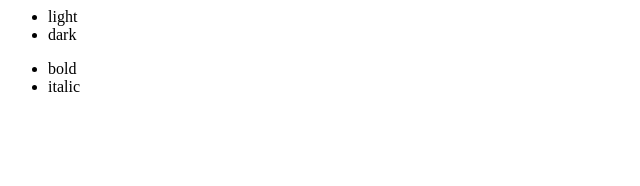
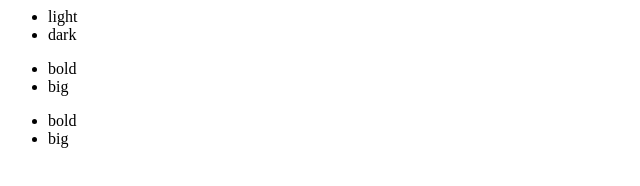
Before and after one commit to silvia2017/Test_tut, a plain HTML site: page index.html in a window 1280 px wide. Shown: the full height of the page, 0-640 px from the left. Drawn offline with Linux system fonts and the light colour scheme.

Commit message:
added new module

```diff
--- a/index.html
+++ b/index.html
@@ -9,9 +9,15 @@
         <module-two>
             <ul>
                 <li>bold</li>
-                <li>italic</li>
+                <li>big</li>
             </ul>
         </module-two>
+        <module-three>
+            <ul>
+                <li>bold</li>
+                <li>big</li>
+            </ul>
+        </module-three>
     </body>
 
 </html>
```
